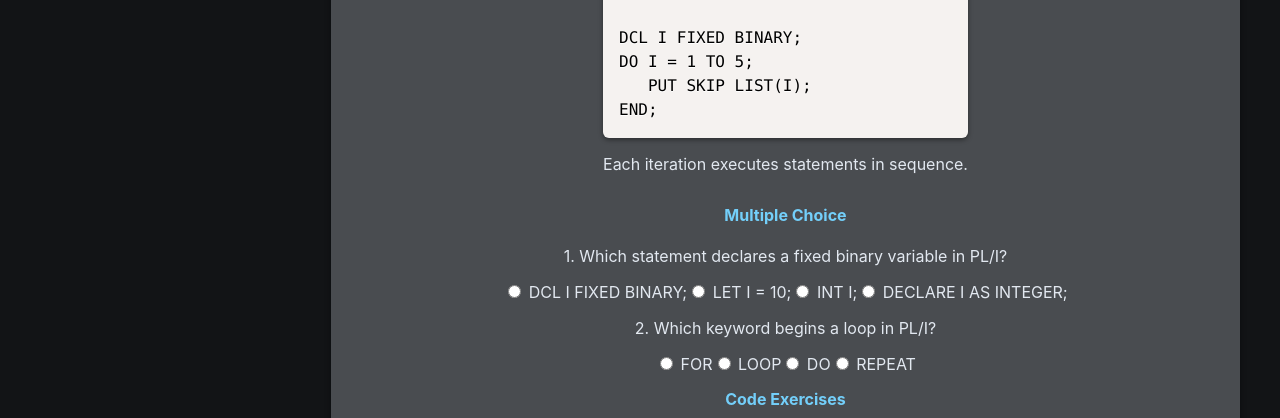
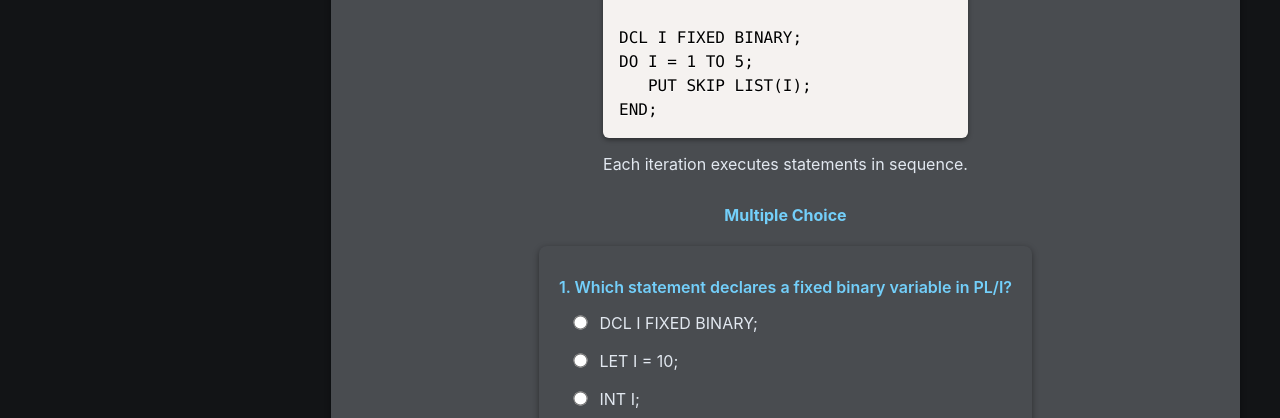
Before and after one commit to Robbevanherpe1/PLI-Learn, a plain HTML site: page index.html in a window 1280 px wide. Both pictures are taken after a click on the element 625 px from the left and 325 px from the top of the page. Shown: the part 349-767 px from the top of the page. Drawn offline with nearby package versions, Linux system fonts and the light colour scheme.

Commit message:
fix options theorie

```diff
--- a/style.css
+++ b/style.css
@@ -283,6 +283,51 @@
     transform: scale(1.05);
   }
 
+.mcq {
+    background: var(--card);
+    border-radius: 8px;
+    padding: 15px 20px;
+    margin: 20px auto;
+    max-width: 700px;
+    text-align: left;
+    box-shadow: 0 2px 6px var(--shadow);
+  }
+
+  .mcq p {
+    margin-bottom: 10px;
+    font-weight: 600;
+    color: var(--accent);
+  }
+
+  .mcq label {
+    display: block;
+    margin: 6px 0;
+    cursor: pointer;
+    padding: 6px 10px;
+    border-radius: 6px;
+    transition: background 0.25s, color 0.25s;
+  }
+
+  .mcq input[type='radio'] {
+    margin-right: 8px;
+    transform: scale(1.1);
+  }
+
+  .mcq label:hover {
+    background: rgba(115, 207, 250, 0.15);
+  }
+
+  .mcq label.correct {
+    background: rgba(34, 197, 94, 0.25);
+    color: #16a34a;
+  }
+
+  .mcq label.wrong {
+    background: rgba(239, 68, 68, 0.25);
+    color: #dc2626;
+  }
+
+
 
 
   .theme-switch {
```
